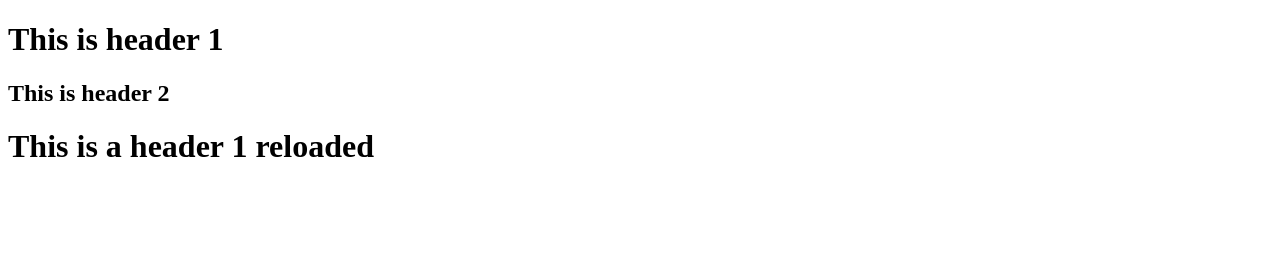
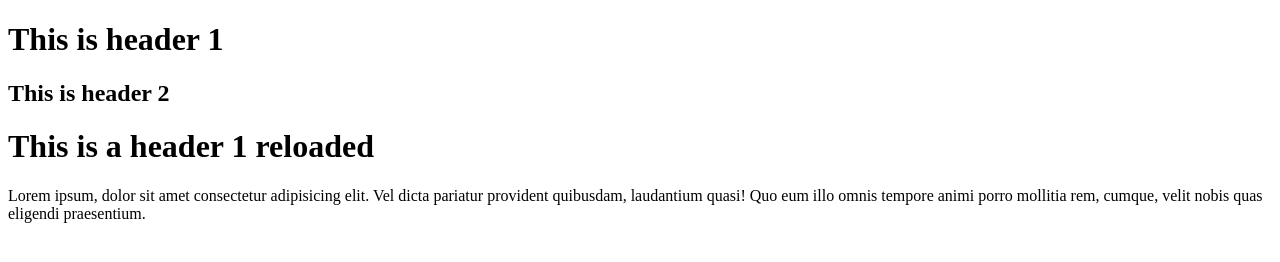
Before and after one commit to yanispomer/git-demo, a plain HTML site: page index.html in a window 1280 px wide. Drawn offline with Linux system fonts and the light colour scheme.

Commit message:
third commit

```diff
--- a/index.html
+++ b/index.html
@@ -10,5 +10,6 @@
     <h1>This is header 1</h1>
     <h2>This is header 2</h2>
     <h1>This is a header 1 reloaded</h1>
+    <p> Lorem ipsum, dolor sit amet consectetur adipisicing elit. Vel dicta pariatur provident quibusdam, laudantium quasi! Quo eum illo omnis tempore animi porro mollitia rem, cumque, velit nobis quas eligendi praesentium.</p>
   </body>
 </html>
```
